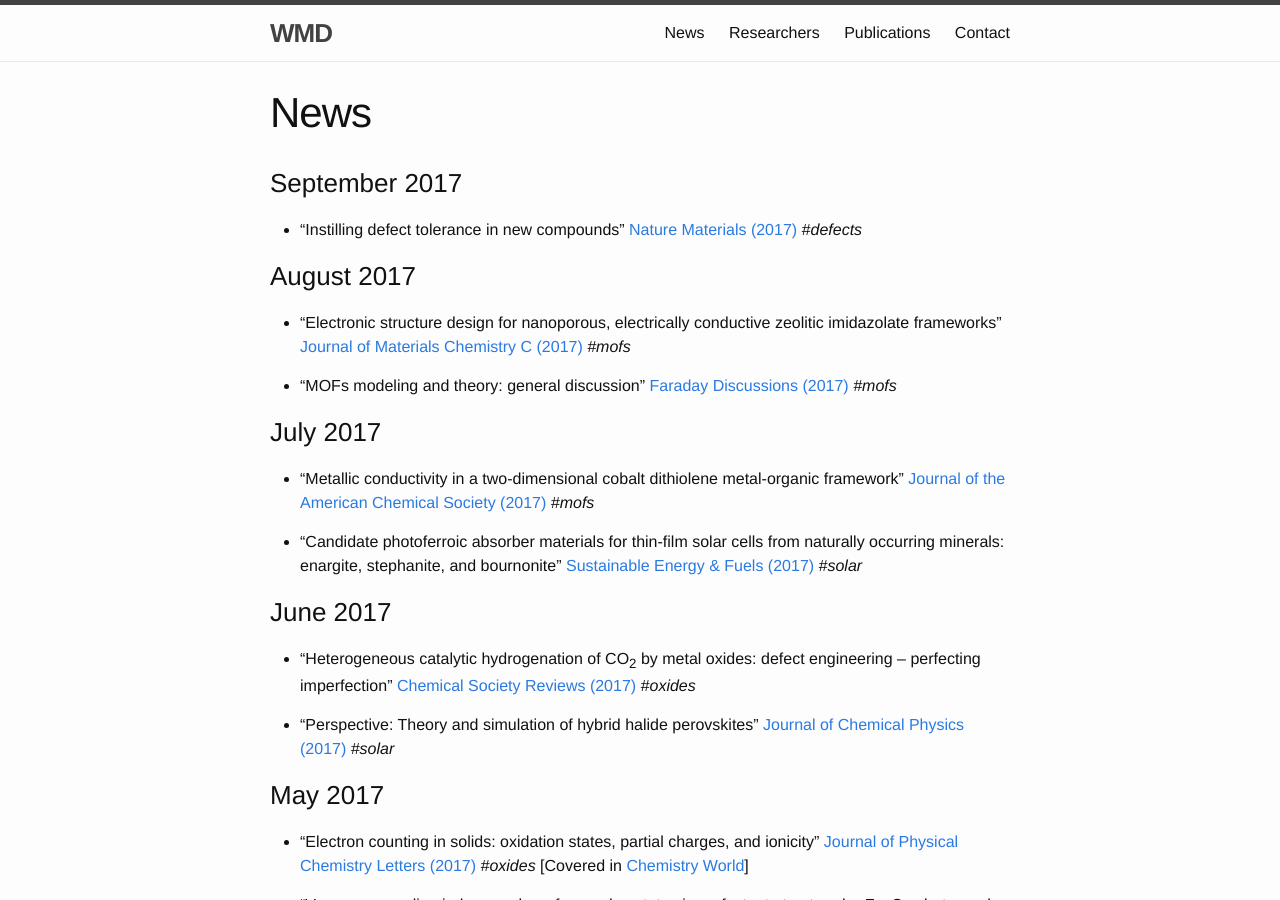
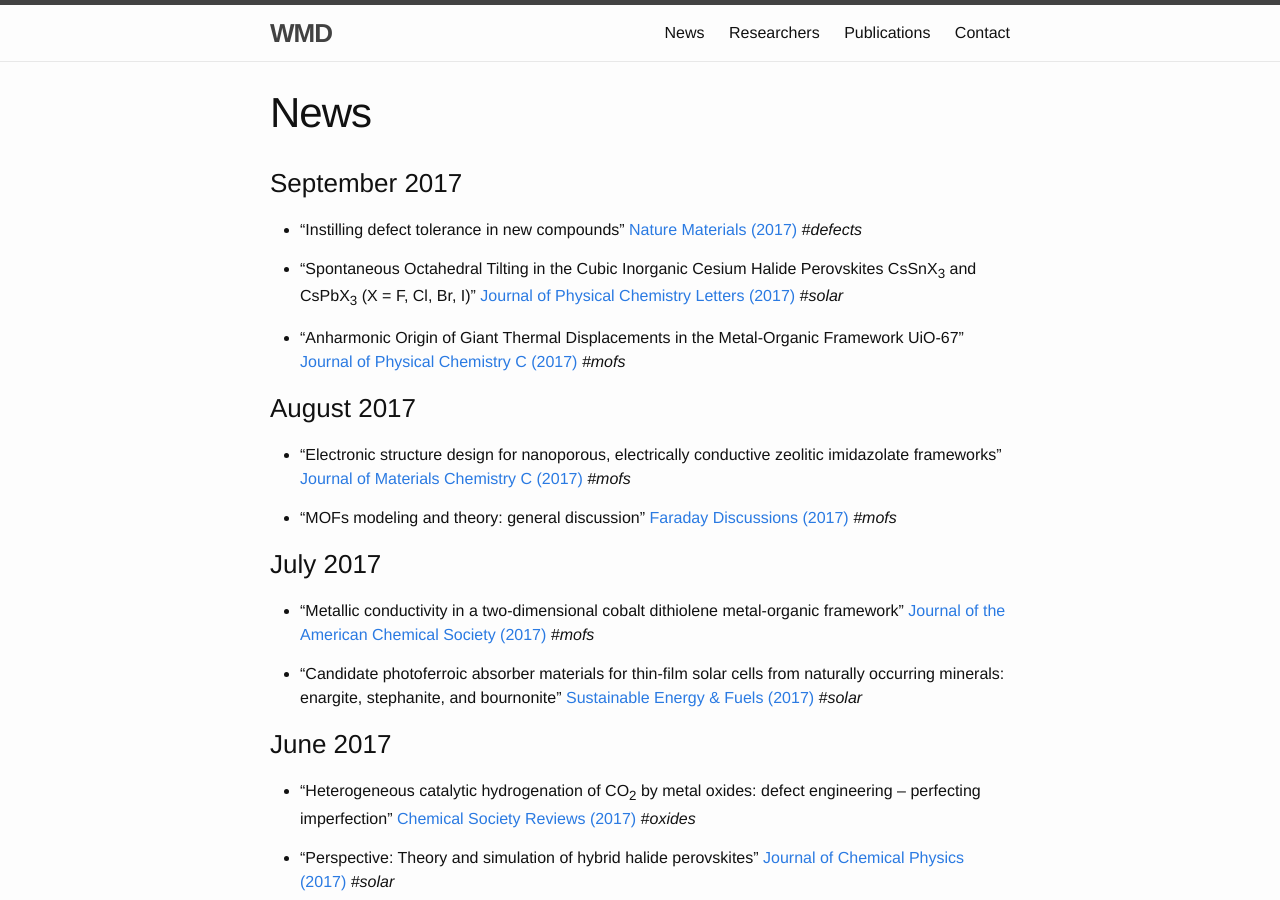
Before and after one commit to WMD-group/WMD-group.github.io, a Jekyll site: the page built from a_news.md, in a window 1280 px wide and 900 px high. Built offline with Jekyll 4.4.1, drawn with Linux system fonts in a browser that asks for light colours.

Commit message:
Sept updates

```diff
--- a/a_news.md
+++ b/a_news.md
@@ -8,6 +8,12 @@ permalink: /news/
 
 * "Instilling defect tolerance in new compounds" [Nature Materials (2017)](http://rdcu.be/vzdG)
 *#defects*
+
+* "Spontaneous Octahedral Tilting in the Cubic Inorganic Cesium Halide Perovskites CsSnX<sub>3</sub> and CsPbX<sub>3</sub> (X = F, Cl, Br, I)" [Journal of Physical Chemistry Letters (2017)](http://pubs.acs.org/doi/abs/10.1021/acs.jpclett.7b02423)
+*#solar*
+
+* "Anharmonic Origin of Giant Thermal Displacements in the Metal-Organic Framework UiO-67" [Journal of Physical Chemistry C (2017)](http://pubs.acs.org/doi/abs/10.1021/acs.jpcc.7b04757)
+*#mofs*
 
 ### August 2017
 
```
Also changed, not shown: b_group.md (+3 -3 lines).
